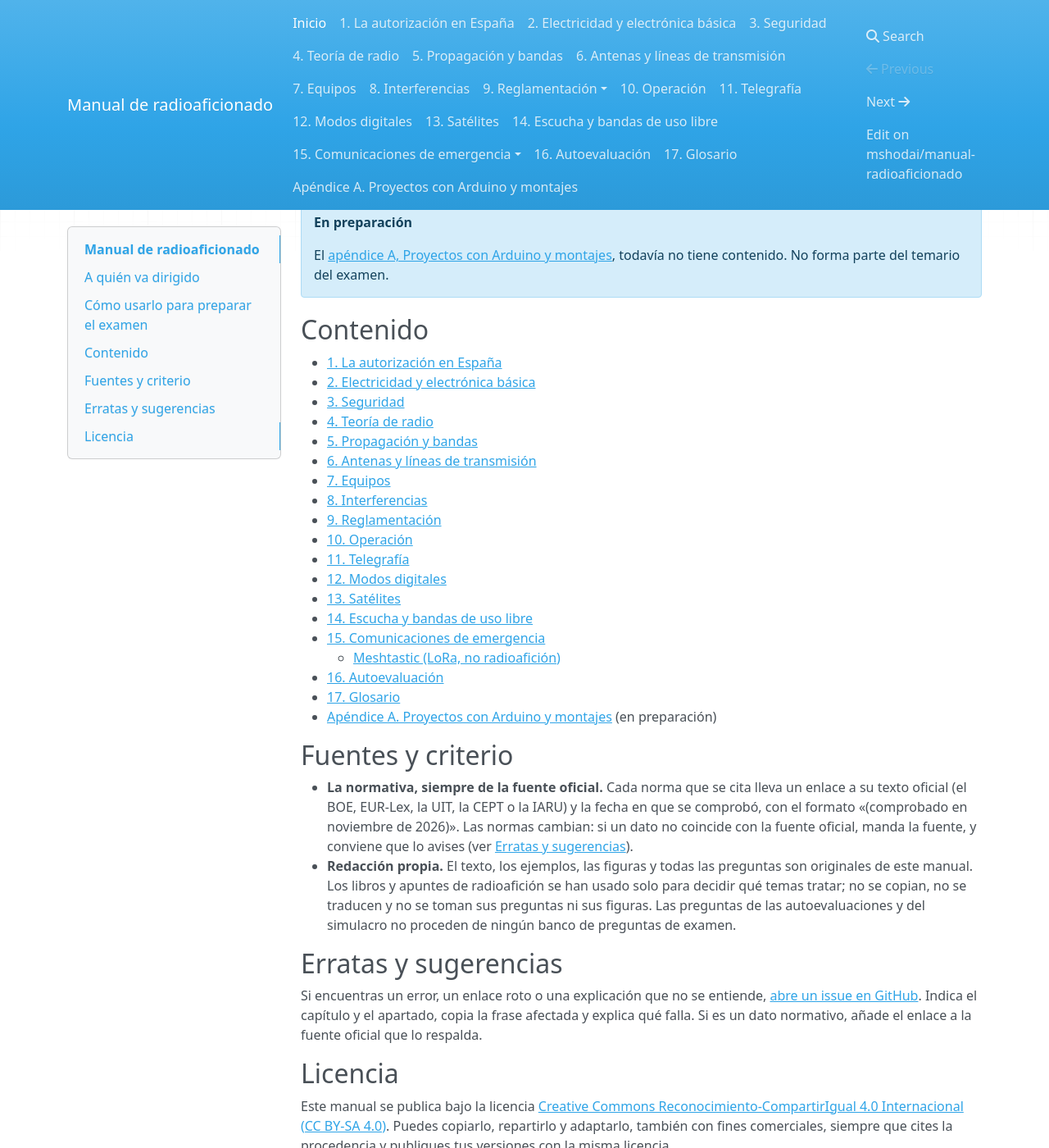
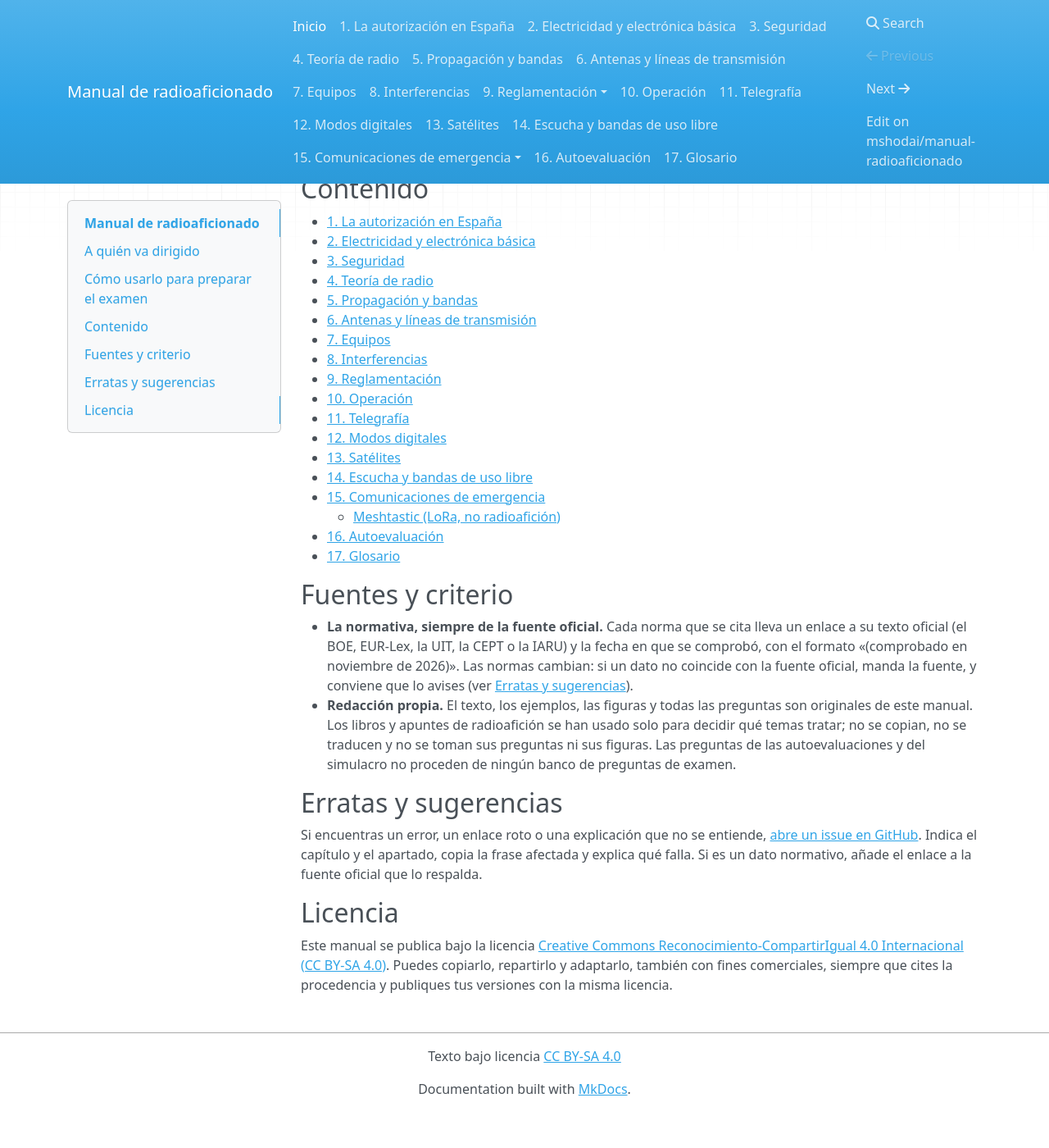
Before and after one commit to mshodai/manual-radioaficionado, an MkDocs documentation site: the page built from docs/index.md, in a window 1280 px wide and 1400 px high, scrolled down 704 px. Shown: the whole window at 82% size. Built offline with MkDocs 1.6.1, drawn with Linux system fonts in a browser that asks for light colours; nearby versions of some CDN libraries; library files that are not in the unit come from our copies; after the commit the page ends 2060 px from its top, so only the background shows below that.

Commit message:
Retira el apéndice A (Proyectos con Arduino y montajes) por ahora
No forma parte del temario del examen y no hay montajes probados. Se quita de la navegación, de la portada y del README; el README da ya por redactados todos los capítulos.

```diff
--- a/docs/index.md
+++ b/docs/index.md
@@ -14,9 +14,6 @@ A quien quiere presentarse al examen y parte de cero, sin conocimientos previos
 4. **Termina con el simulacro del [capítulo 16](16-autoevaluacion.md).** Saca al azar 30 preguntas de cada parte, con el formato y el tiempo del examen oficial, y al corregir te enlaza el apartado que explica cada pregunta que has fallado. Repítelo hasta que apruebes con margen las dos partes.
 
 El [glosario](17-glosario.md) del capítulo 17 reúne los términos, las siglas, el código Q y las abreviaturas de telegrafía, cada uno con un enlace al apartado que lo explica.
-
-!!! note "En preparación"
-    El [apéndice A, Proyectos con Arduino y montajes](apendice-a-proyectos.md), todavía no tiene contenido. No forma parte del temario del examen.
 
 ## Contenido
 
@@ -38,7 +35,6 @@ El [glosario](17-glosario.md) del capítulo 17 reúne los términos, las siglas,
     - [Meshtastic (LoRa, no radioafición)](15-emergencias/meshtastic.md)
 - [16. Autoevaluación](16-autoevaluacion.md)
 - [17. Glosario](17-glosario.md)
-- [Apéndice A. Proyectos con Arduino y montajes](apendice-a-proyectos.md) (en preparación)
 
 ## Fuentes y criterio
 
--- a/mkdocs.yml
+++ b/mkdocs.yml
@@ -64,7 +64,6 @@ nav:
       - Meshtastic (LoRa, no radioafición): 15-emergencias/meshtastic.md
   - "16. Autoevaluación": 16-autoevaluacion.md
   - "17. Glosario": 17-glosario.md
-  - "Apéndice A. Proyectos con Arduino y montajes": apendice-a-proyectos.md
 
 markdown_extensions:
   - abbr
```
Also changed, not shown: README.md (+1 -3 lines), docs/apendice-a-proyectos.md (deleted, +0 -4 lines).
